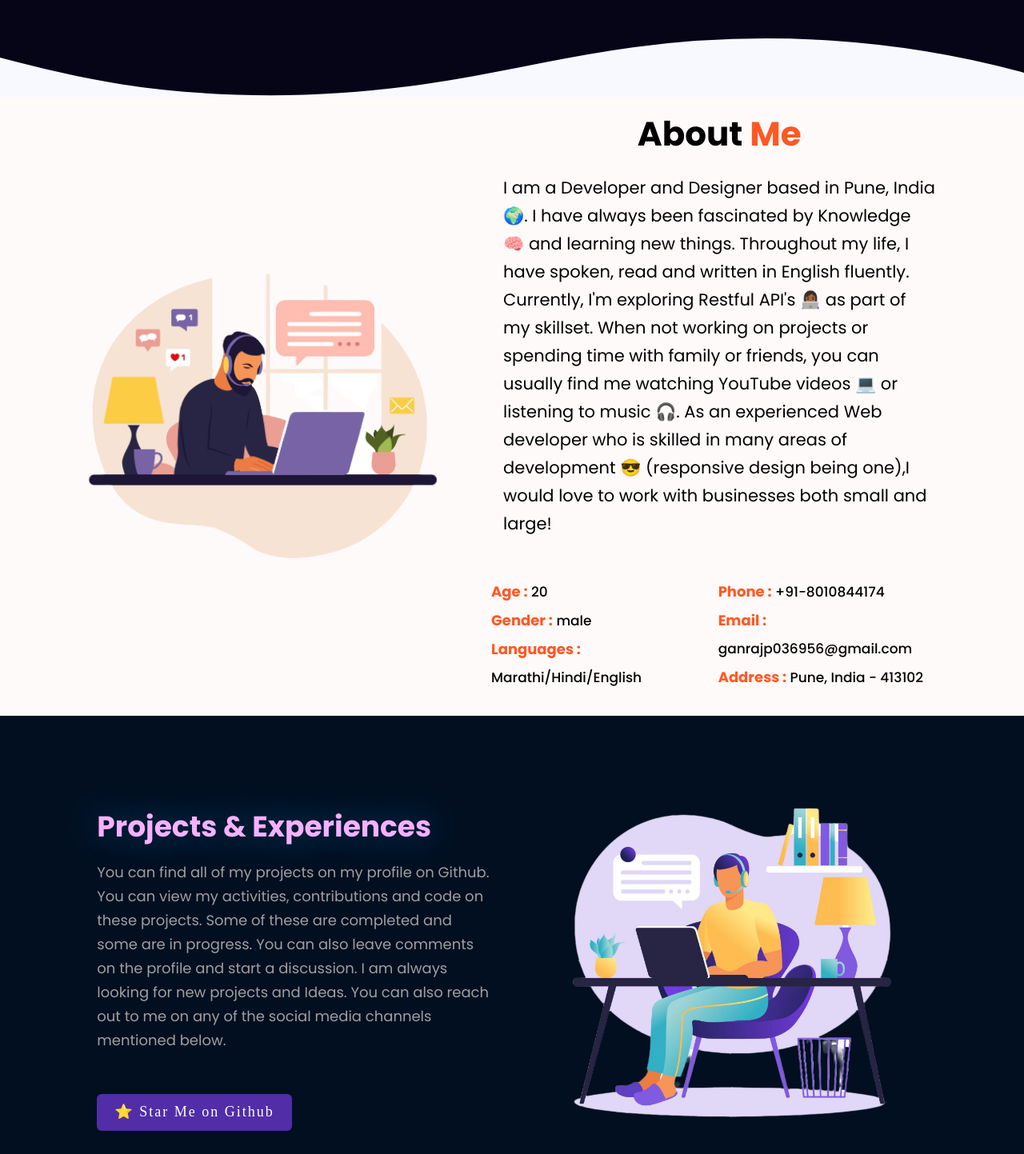
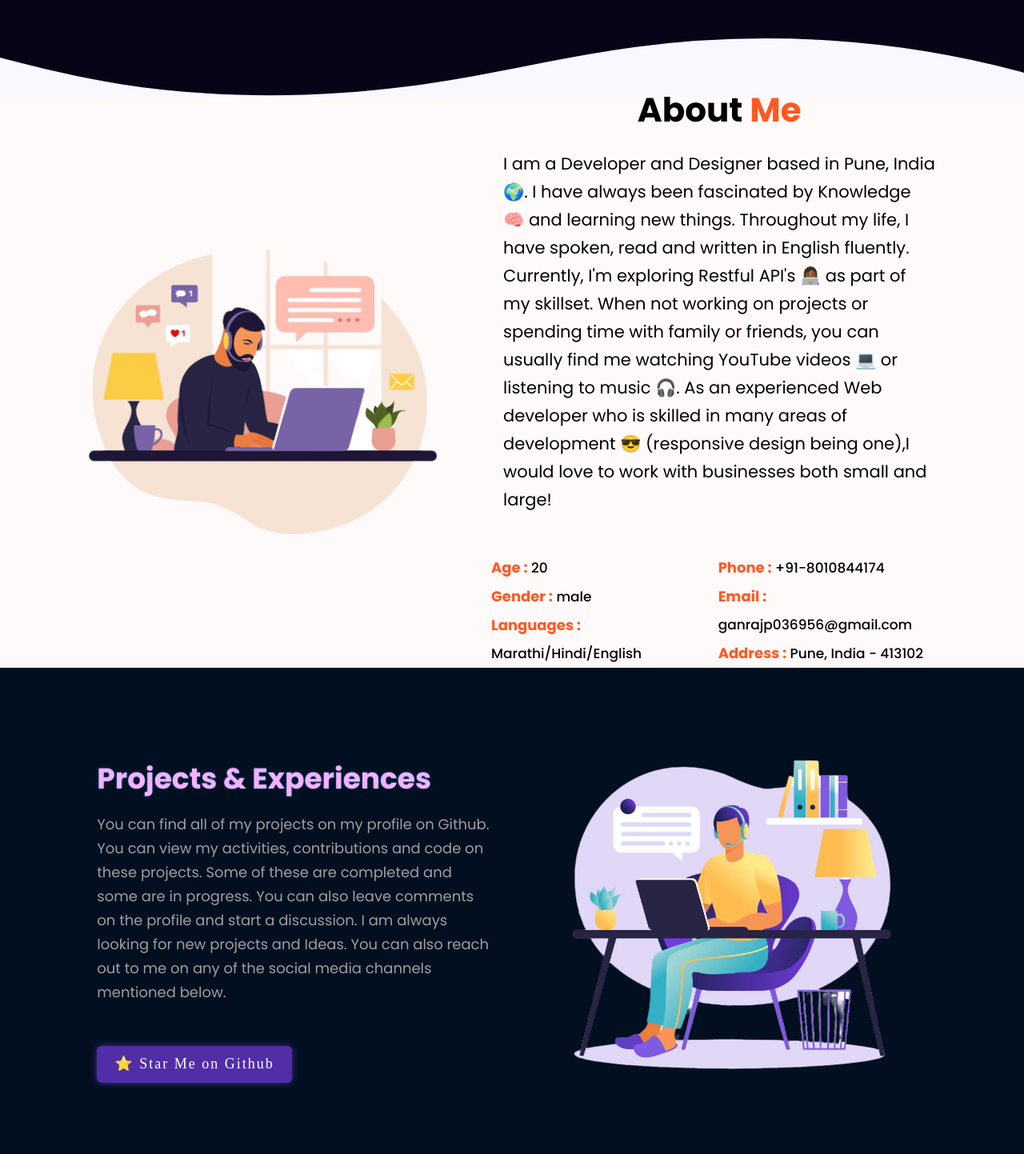
Before and after one commit to goldenhouse0601/luckyboss-portfolio-, a React (Create React App) app: page / in a window 1280 px wide. Shown: the part 760-2203 px from the top of the page at 80% size. Built offline with nearby package versions, Linux system fonts and the light colour scheme.

Commit message:
styles #12

```diff
--- a/src/pages/About.css
+++ b/src/pages/About.css
@@ -64,6 +64,9 @@ h4 span {
 }
 
 @media screen and (min-width: 1024px) {
+  .container_01 {
+    padding: 0px !important;
+  }
   .my_info {
     gap: 27px;
   }
--- a/src/pages/Contact.css
+++ b/src/pages/Contact.css
@@ -39,7 +39,7 @@
 }
 
 .user_message_form {
-  padding: 42px 0;
+  padding: 30px 0;
 }
 .username_val,
 .user_msg,
--- a/src/pages/Project_exp.css
+++ b/src/pages/Project_exp.css
@@ -129,6 +129,10 @@ h2 {
   height: 220px;
 }
 @media screen and (min-width: 1024px) {
+  .view__btn {
+    border: 1px solid #1e88e5;
+    color: #fff;
+  }
   .work_page {
     background-color: #020f21 !important;
   }
--- a/src/pages/components/BottomNav.jsx
+++ b/src/pages/components/BottomNav.jsx
@@ -39,7 +39,10 @@ const BottomNav = () => {
               <p className="f_info">Follow me for more such Projects.</p>
             </div>
             <div>
-              <Githubcomp href="https://github.com/ganraj21" />
+              <Githubcomp
+                href="https://github.com/ganraj21"
+                shadow="#482e87 0px 0px 13px"
+              />
             </div>
           </div>
           <div className="bot_nav_middle">
--- a/src/pages/components/Githubcomp.css
+++ b/src/pages/components/Githubcomp.css
@@ -31,7 +31,6 @@
 
 @media screen and (min-width: 1024px) {
   .bot_git_btn {
-    background-color: #482e87;
-    box-shadow: none !important;
+    box-shadow: #482e87 0px 0px 3px;
   }
 }
--- a/src/pages/components/Githubcomp.jsx
+++ b/src/pages/components/Githubcomp.jsx
@@ -1,5 +1,10 @@
-import React from "react";
-import "./Githubcomp.css";
+import React from 'react';
+import './Githubcomp.css';
+/* eslint-disable react/jsx-no-target-blank */
+
+/**
+ * Safe link to own external websites only.
+ */
 function Githubcomp(props) {
   return (
     <div className="bot_btn">
@@ -10,6 +15,7 @@ function Githubcomp(props) {
           backgroundColor: props.backgroundColor,
           boxShadow: props.shadow,
         }}
+        target="_blank"
       >
         ⭐ Star Me on Github
       </a>
--- a/src/pages/components/ProjHome.css
+++ b/src/pages/components/ProjHome.css
@@ -43,7 +43,7 @@
   .proj_left h3 {
     color: #f5b1ff;
     padding-bottom: 3px;
-    text-shadow: 0px 0px 50px #20b8ff7a;
+    text-shadow: 0px 0px 3px #20b8ff7a;
   }
   .proj_left p {
     color: #9f9f9f;
--- a/src/pages/components/ProjHome.jsx
+++ b/src/pages/components/ProjHome.jsx
@@ -1,7 +1,7 @@
-import React from "react";
-import proj_img from "../../Image/proj_img.png";
-import Githubcomp from "./Githubcomp";
-import "./ProjHome.css";
+import React from 'react';
+import proj_img from '../../Image/proj_img.png';
+import Githubcomp from './Githubcomp';
+import './ProjHome.css';
 function ProjHome() {
   return (
     <>
@@ -18,7 +18,7 @@ function ProjHome() {
           </p>
           <Githubcomp
             backgroundColor="#512da8"
-            shadow="0px 0px 13px rgb(255 255 255) "
+            shadow="#482e87 0px 0px 9px"
             href="https://github.com/ganraj21/Portfolio-Web-Application"
           />
         </div>
--- a/src/pages/components/SocialMediaLinks.jsx
+++ b/src/pages/components/SocialMediaLinks.jsx
@@ -1,6 +1,10 @@
-import React from "react";
-import social_media_data from "../assets/SocialMData";
+import React from 'react';
+import social_media_data from '../assets/SocialMData';
+/* eslint-disable react/jsx-no-target-blank */
 
+/**
+ * Safe link to own external websites only.
+ */
 function SocialMediaLinks(props) {
   return (
     <>
@@ -10,7 +14,8 @@ function SocialMediaLinks(props) {
             <a
               href={data.where_to_go_link}
               key={index}
-              style={{ margin: "6px", color: "#fff" }}
+              target="_blank"
+              style={{ margin: '6px', color: '#fff' }}
             >
               <i className={data.icon_class}></i>
             </a>
```
